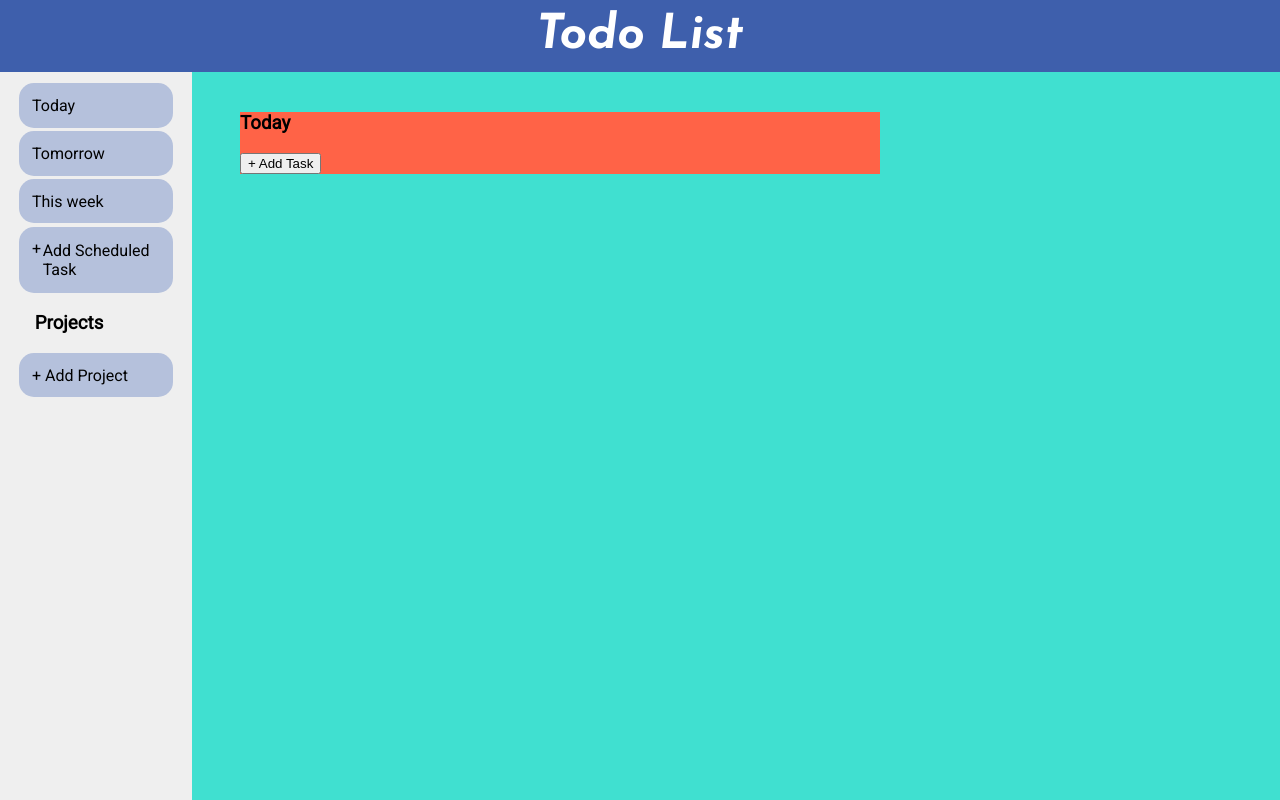
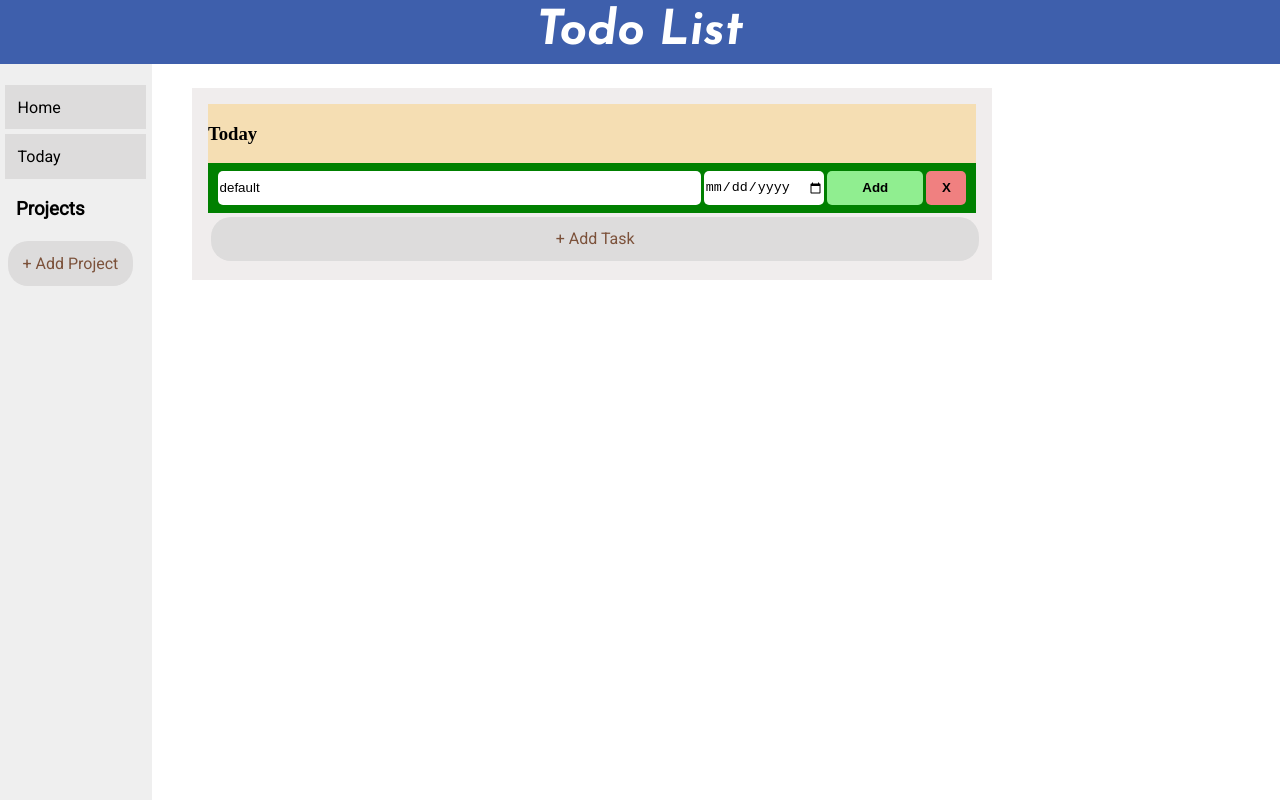
Before and after one commit to yuejiahz/todo-list, a website built with webpack: page dist/index.html in a window 1280 px wide. Both pictures are taken after a click on the button "+ Add Task". Shown: the top 800 px of the page. Built offline with nearby package versions, Linux system fonts and the light colour scheme.

Commit message:
feature: general layout and task input

```diff
--- /dev/null
+++ b/src/UI.js
@@ -0,0 +1,75 @@
+import { addTaskInput } from './task.js'
+
+
+let isTaskInput =false;
+
+const title = () =>{
+    const todayContainer=document.createElement('div');
+    const todayTitle=document.createElement('h3');
+    todayTitle.textContent="Today";
+    todayContainer.appendChild(todayTitle);
+    return todayContainer;
+}
+
+
+const appendTaskInputLayout=()=>{
+    //select task content div
+    const taskContent=document.querySelector('#task-content');
+    //create task input container
+    const taskBar=document.createElement('div');
+    taskBar.classList.add('task-bar');
+    //insert html for task input
+    taskBar.innerHTML=`
+        <label for="task"> </label>
+        <input type="text" id="task" name="task" value="default" placeholder="Task" >
+            <label for="date"></label>
+            <input type="date" id="dueDate" name="dueDate">
+        <button id="add-task-input-btn" class="task-btn"> Add </button>
+        <button id="cancel-task-input-btn" class="task-btn"> X </button>
+     `;
+    taskContent.appendChild(taskBar);
+
+    const addTask=document.querySelector('#add-task-btn')
+    //addTask.style.display="none";
+    const cancelTaskInputBtn=document.querySelector('#cancel-task-input-btn');
+    cancelTaskInputBtn.addEventListener('click', removeDOM(event));
+
+    isTaskInput=true;
+    //buttonAddEventListener(isTaskInput);
+}
+
+const appendTask=()=>{
+    const taskContent=document.querySelector('#task-content');
+    const addTask=document.querySelector('#add-task-btn')
+    addTask.style.display="block";
+    /*  <input type="checkbox" id="task1" name="task1" value="wash dish">
+    <label for="wash dish"> wash dish</label><br> */
+}
+const remove=()=>{
+    const taskBar=document.getElementsByClassName('task-bar');
+    taskBar.remove();
+    console.log(taskBar);
+}
+const removeDOM = (event) => {
+    console.log(event.target.id);
+    const DOM = document.getElementById(`${event.target.id}`).parentNode;
+    console.log(DOM);
+}
+
+function buttonAddEventListener(isTaskInput){
+    const addTaskBtn=document.querySelector('#add-task-btn');
+    const addTaskInputBtn=document.querySelector('#add-task-input-btn');
+    const cancelTaskInputBtn=document.querySelector('#cancel-task-input-btn');
+
+    console.log(isTaskInput);
+   // while(!isTaskInput){
+    addTaskBtn.addEventListener('click', appendTaskInputLayout);
+
+    if(!!isTaskInput) {
+    addTaskBtn.removeEventListener('click', appendTaskInputLayout);
+    addTaskInputBtn.addEventListener('click', addTaskInput());
+    isTaskInput=false;
+    }
+}
+
+export{ title, buttonAddEventListener }
--- a/src/index.js
+++ b/src/index.js
@@ -1,8 +1,17 @@
 import './style.css';
-import { today, addTask } from './today-list.js'
+import { format, compareAsc } from 'date-fns'
+import { title, buttonAddEventListener, addTaskInput} from './UI.js'
 
-const taskContainer=document.querySelector('#task-container');
+const taskContent = document.getElementById("task-content");
+taskContent.append(title());
 
-taskContainer.append(today());
+buttonAddEventListener();
 
-console.log(taskContainer);
+
+
+// window.addEventListener('click',(e)=>{
+// console.log(e);
+// }
+
+/* taskContent.append(addTask())
+ */
--- a/src/style.css
+++ b/src/style.css
@@ -1,18 +1,13 @@
 @import url('https://fonts.googleapis.com/css2?family=Josefin+Sans:ital,wght@1,700&family=Roboto&display=swap');
 
 #content{
-
     width: 100%;
-    /* overflow: auto; */
     position: relative;
-    min-height:100vh;
-    padding:5em 0 0 0;
-    background-color: turquoise;
-    padding-bottom:2.5rem ;
-}
-
-*{
-    /* background-color: rgb(255, 232, 232); */
+    height:100vh;
+    padding:5rem 0 0 0;
+    background-color: white;
+    padding-bottom:1rem ;
+    display: flex;
 }
 
 h1{
@@ -21,7 +16,7 @@ h1{
     color:white;
     position: absolute;
     margin: 0;
-    line-height:1.5em;
+    line-height:4rem;
     text-align: center;
     width:100%;
     font-size: 300%;
@@ -37,50 +32,140 @@ body{
     position: absolute;
     top:0;
     background-color:#efefef;
-    width: 10em;
+    min-width: 10%;
     height:100vh;
-    padding:5em 1em 2.5em 1em;
+    padding:5rem 1rem 2.5rem 0;
     font-family: 'Roboto', sans-serif;
 }
-.nav-item{
-    margin:0.2em;
-    padding:0.8em;
-    background-color: #b5c1dc;
-    border-radius: 15px;
+
+.nav-item,#add-task-btn{
+    border: none;
+    background-color:#dddcdc;
 }
-
-#schedule{
-    display: flex;
+.nav-item:hover{
+    background-color:#cac5c5;
 }
-
-#schedule-item{
-    padding:0.1em;
+#home, #today{
+    margin:0.3rem;
+    padding:0.8rem;
+    width: 85%;
 }
-
+#add-project{
+    width:7.8rem;
+    margin-left:0.5rem;
+}
 #projects-title, #projects{
     background-color: transparent;
 }
 #projects-title{
-    padding:0 0 0 1em;
+    padding:0 0 0 1rem;
 }
-
+#project-content{
+    overflow-y: auto;
+}
 p{
     font-family: 'Roboto', sans-serif;
 }
+
+ @media only screen and (max-width: 600px) {
+    #nav-bar{
+         width:25%;
+         font-size: 15px;
+    }
+    #task-container{
+        display: flex;
+        max-width:60%
+    }
+ }
+
 #task-container{
-    position:relative;
-    right:-14em;
-    bottom:19em;
-    width: 400%;
-    background-color: tomato;
+    position:absolute;
+    left:12rem;
+    top:5.5rem;
+    width: 60%;
+    padding:1rem;
+    background-color:#f0eded;
+    display: flex;
+    flex-direction: column;
+
 }
+
+#task-content{
+    flex-direction: column;
+    height: 10%;
+    background-color: wheat;
+    overflow-x: visible;
+}
+#add-task-banner{
+    height:10%
+}
+
+#add-task-btn{
+    text-align: center;
+}
+#add-task-btn:hover{
+    background-color:#cac5c5;
+}
+.add-btn{
+    border-radius: 20px;
+    color: rgb(124, 82, 59);
+    margin:0.2rem;
+    padding:0.8rem;
+    width:100%;
+    border: none;
+    font-family: 'Roboto', sans-serif;
+    font-size: 1rem;
+}
+.task-bar{
+    background-color: green;
+    height: 100%;
+    padding: 0.5rem;
+    margin:auto;
+    display: flex;
+    flex-direction: row;
+}
+
+#task,
+#dueDate,
+#add-task-input-btn,
+#cancel-task-input-btn
+{
+    border-radius: 5px;
+    border: none;
+    margin:0 0.1rem 0 0.1rem;
+    line-height: 2rem;
+}
+
+#task{
+    flex-grow: 1;
+}
+#date{
+    width:30%;
+}
+.task-btn{
+    font-weight: bold;
+    width: 6rem;
+}
+
+#add-task-input-btn{
+    background-color: lightgreen;
+}
+#cancel-task-input-btn{
+    background-color: lightcoral;
+    width: 2.5rem;
+}
+#cancel-task-input-btn:hover{
+    background-color: rgba(107, 107, 107, 0.282);
+}
+#add-task-input-btn:hover{
+    background-color: rgb(105, 182, 105);
+}
+
 footer{
     position: relative;
-    background-color: brown;
+    background-color:#dddcdc;
     width: 100%;
-    bottom:0;
-    line-height:2.5rem;
+    bottom:-1.1rem;
+    line-height:1.2rem;
+    font-family: 'Roboto', sans-serif;
 }
-li{
-    padding: 1em;
-}
--- /dev/null
+++ b/src/task.js
@@ -0,0 +1,42 @@
+import { format, compareAsc } from 'date-fns'
+
+class task {
+  constructor(task,date){
+    this.task=task;
+    this.date=date;
+  }
+}
+
+const addTaskInput = ()=>{
+  const task=document.getElementById('task').value;
+  const dueDate=document.getElementById('dueDate').value;
+  console.log('add button');
+//  console.log(task);
+//  console.log(dueDate);
+ format(new Date(2014, 1, 11), 'MM/dd/yyyy')
+//=> '02/11/2014'
+
+const dates = [
+  new Date(1995, 6, 2),
+  new Date(1987, 1, 11),
+  new Date(1989, 6, 10),
+]
+dates.sort(compareAsc)
+//=> [
+//   Wed Feb 11 1987 00:00:00,
+//   Mon Jul 10 1989 00:00:00,
+//   Sun Jul 02 1995 00:00:00
+// ]
+//console.log(dates);
+}
+
+const getDate = () => {
+    var today = new Date();
+    var dd = String(today.getDate()).padStart(2, '0');
+    var mm = String(today.getMonth() + 1).padStart(2, '0'); //January is 0!
+    var yyyy = today.getFullYear();
+    var todayDate = mm + '/' + dd + '/' + yyyy;
+    //console.log(todayDate);
+}
+
+    export { addTaskInput, getDate }
--- a/src/today-list.js
+++ /dev/null
@@ -1,20 +0,0 @@
-const today = ()=>{
-    const todayContainer=document.createElement('div');
-    const todaytitle=document.createElement('h3');
-    const addTaskBtn=document.createElement('button');
-    const taskList=document.createElement('ul');
-    addTaskBtn.addEventListener('click',addTask);
-
-    todaytitle.textContent="Today";
-    addTaskBtn.textContent="+ Add Task";
-    todayContainer.appendChild(todaytitle);
-    todayContainer.appendChild(addTaskBtn);
-    return todayContainer;
-}
-
-const addTask = ()=>{
-    console.log('task btn');
-
-}
-
-export{ today, addTask }
```
Also changed, not shown: package.json (+2 -112 lines), README.md, dist/index.html, dist/main.js, src/project.js (added), src/storage.js (added), 1 other file.
